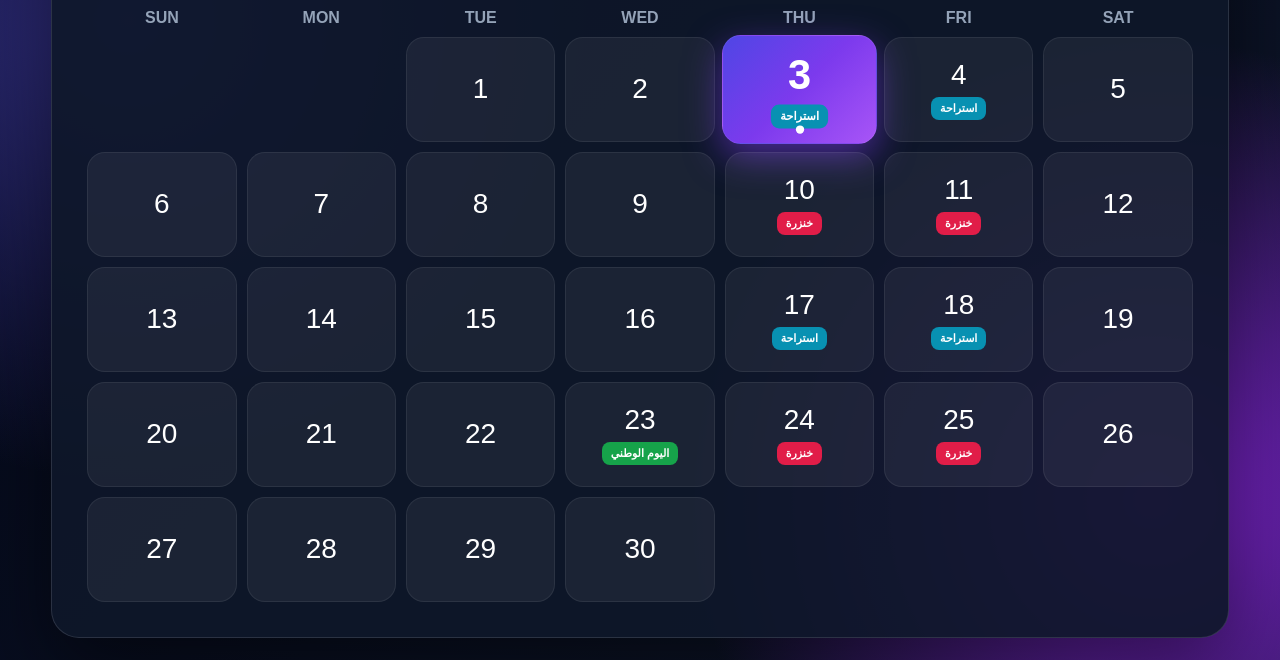
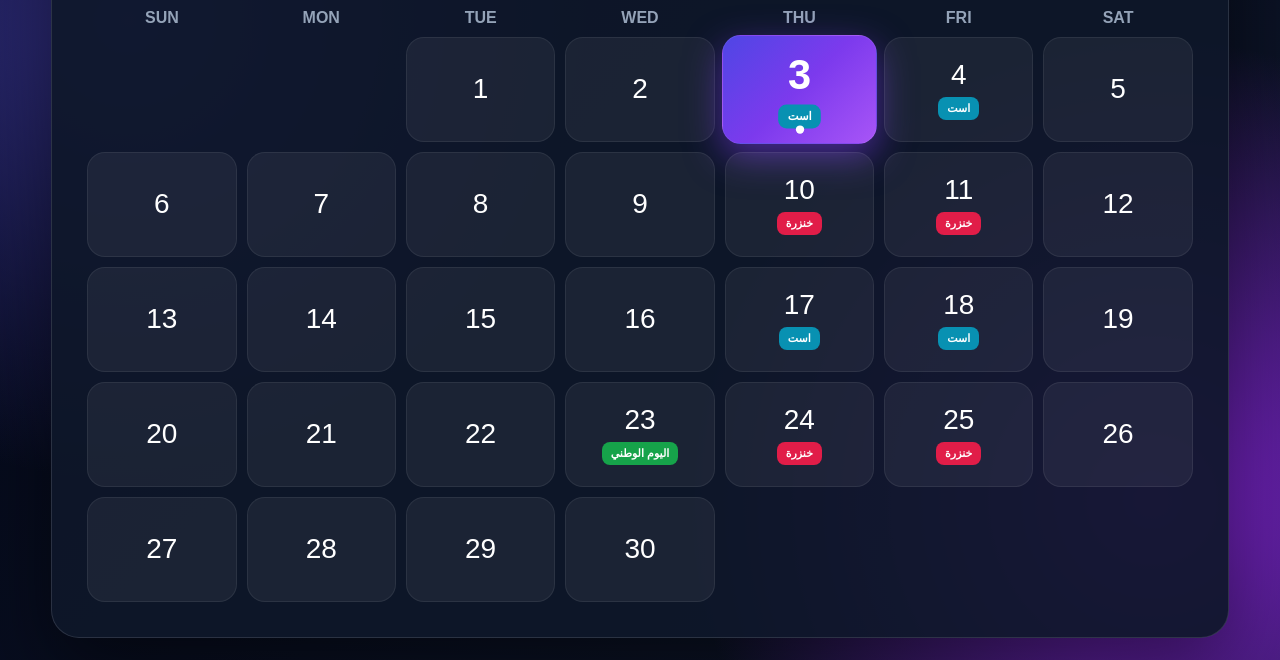
Before and after one commit to Abdulazizmy/Daily-calendar, a plain HTML site: page index.html in a window 1280 px wide. Shown: the part 140-800 px from the top of the page. Drawn offline with Linux system fonts and the light colour scheme.

Commit message:
Update index.html

```diff
--- a/index.html
+++ b/index.html
@@ -241,7 +241,7 @@ const startDate = new Date(2026, 8, 3);
 
 /* المناسبات */
 const events = {
-
+"2026-01-21": ["important", "يوم ميلاد عمكم 🎂"],
     "2026-02-22": ["national", "يوم التأسيس"],
 
     "2026-03-11": ["national", "يوم العلم"],
@@ -304,7 +304,7 @@ function weekendEvent(date) {
 
     if (week % 2 === 0) {
 
-        return ["rest", "استراحة"];
+        return ["rest", "است"];
 
     } else {
 
```
